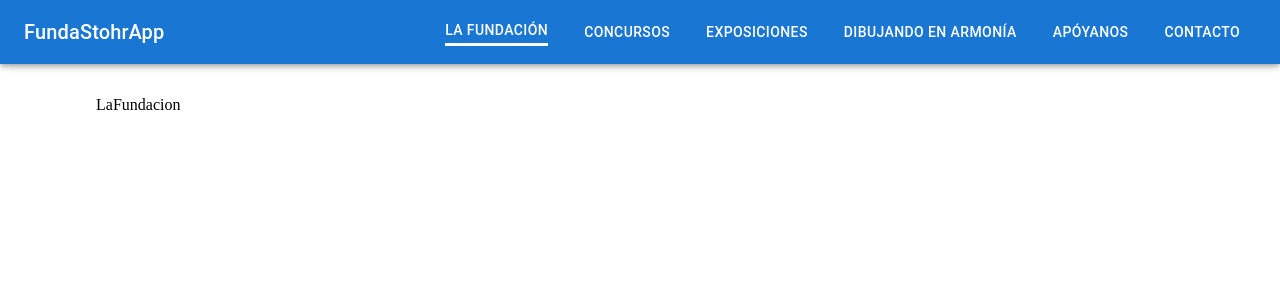
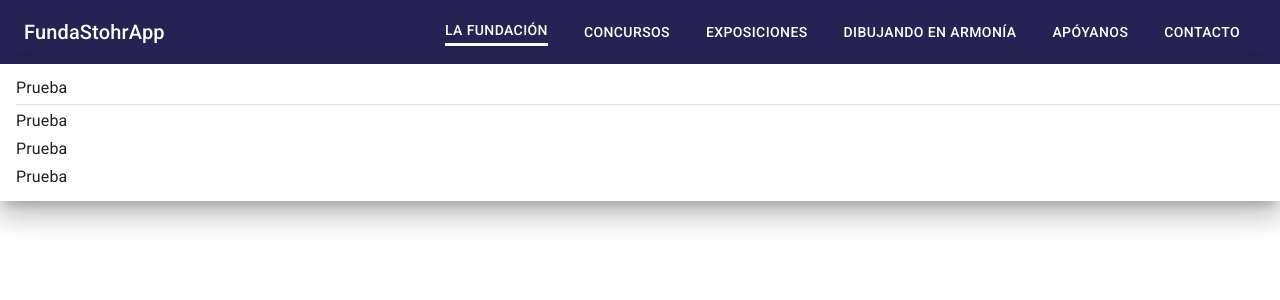
Before and after one commit to LuisGil11/FundaStohrWebPage, a React (Vite) app: page / in a window 1280 px wide. Both pictures are taken after a click on the button "LA FUNDACIÓN". Shown: the top 300 px of the page. Built offline with nearby package versions, Linux system fonts and the light colour scheme.

Commit message:
drawer sin overlay :)

```diff
--- a/index.html
+++ b/index.html
@@ -5,6 +5,16 @@
     <link rel="icon" type="image/svg+xml" href="/vite.svg" />
     <meta name="viewport" content="width=device-width, initial-scale=1.0" />
     <title>Fundación Carlos Stohr</title>
+    <link rel="preconnect" href="https://fonts.googleapis.com" />
+    <link rel="preconnect" href="https://fonts.gstatic.com" crossorigin />
+    <link
+      rel="stylesheet"
+      href="https://fonts.googleapis.com/css2?family=Roboto:wght@300;400;500;700&display=swap"
+    />
+    <link
+      rel="stylesheet"
+      href="https://fonts.googleapis.com/icon?family=Material+Icons"
+    />
   </head>
   <body>
     <div id="root"></div>
--- a/package.json
+++ b/package.json
@@ -14,9 +14,11 @@
     "@emotion/styled": "^11.11.0",
     "@mui/icons-material": "^5.15.10",
     "@mui/material": "^5.15.10",
+    "@reduxjs/toolkit": "^2.2.1",
     "animate.css": "^4.1.1",
     "react": "^18.2.0",
     "react-dom": "^18.2.0",
+    "react-redux": "^9.1.0",
     "react-router-dom": "^6.22.0"
   },
   "devDependencies": {
--- a/src/StohrApp.jsx
+++ b/src/StohrApp.jsx
@@ -1,11 +1,14 @@
 import React from "react";
 import { AppRouter } from "./router/AppRouter";
 import { FundaStohrLayout } from "./fundaStohr/layout/FundaStohrLayout";
+import { AppTheme } from "./theme/AppTheme";
 
 export const StohrApp = () => {
   return (
-    <FundaStohrLayout>
-      <AppRouter />
-    </FundaStohrLayout>
+    <AppTheme>
+      <FundaStohrLayout>
+        <AppRouter />
+      </FundaStohrLayout>
+    </AppTheme>
   );
 };
--- a/src/fundaStohr/components/Navbar.jsx
+++ b/src/fundaStohr/components/Navbar.jsx
@@ -8,10 +8,15 @@ import {
   Typography,
 } from "@mui/material";
 import { NavLink as RouterLink } from "react-router-dom";
-import React from "react";
+import React, { useState } from "react";
+import { useDispatch } from "react-redux";
+import { closeDrawer, openDrawer } from "../../store/slices/drawerSlice";
 
 export const Navbar = ({ drawerWith = 240 }) => {
+  const dispatch = useDispatch();
+
   return (
+    <>
       <AppBar
         position="fixed"
         sx={{
@@ -41,13 +46,20 @@ export const Navbar = ({ drawerWith = 240 }) => {
               La Fundación
             </Button> */}
 
-            <Button variant="p" component="div">
+              <Button
+                variant="p"
+                component="div"
+                onMouseOver={() => dispatch(openDrawer())}
+              >
                 <Link
                   component={RouterLink}
                   color="inherit"
                   to="/la-fundacion"
                   underline="none"
-                sx={{ "&.active": { borderBottom: 3, borderColor: "white" } }}
+                  sx={{
+                    "&.active": { borderBottom: 3, borderColor: "white" },
+                  }}
+                  on
                 >
                   La Fundación
                 </Link>
@@ -116,5 +128,6 @@ export const Navbar = ({ drawerWith = 240 }) => {
           </Grid>
         </Toolbar>
       </AppBar>
+    </>
   );
 };
--- a/src/fundaStohr/components/OnHoverDrawer.jsx
+++ b/src/fundaStohr/components/OnHoverDrawer.jsx
@@ -4,31 +4,53 @@ import {
   Drawer,
   Grid,
   List,
-  ListItem,
   ListItemText,
+  Toolbar,
 } from "@mui/material";
 import React from "react";
+import { useDispatch, useSelector } from "react-redux";
+import { closeDrawer } from "../../store/slices/drawerSlice";
 
 export const OnHoverDrawer = () => {
+  const { toggle } = useSelector((state) => state.drawer);
+  const dispatch = useDispatch();
+
   return (
-    <>
-      <Button>
-        <Drawer anchor="top">
-          <Grid
-            container
-            rowSpacing={1}
-            columnSpacing={{ xs: 1, sm: 2, md: 3 }}
+    <Drawer
+      component="div"
+      ModalProps={{
+        slots: { backdrop: "div" },
+        slotProps: {
+          root: {
+            style: {
+              position: "absolute",
+              top: "unset",
+              bottom: "unset",
+              left: "unset",
+              right: "unset",
+            },
+          },
+        },
+      }}
+      PaperProps={{
+        sx: {
+          width: "100%",
+          marginTop: 8,
+          textAlign: "left",
+        },
+      }}
+      anchor="top"
+      open={toggle}
     >
-            <List>
+      <div onMouseLeave={() => dispatch(closeDrawer())}>
+        <List sx={{ marginLeft: 2 }}>
           <ListItemText primary={"Prueba"} />
           <Divider />
           <ListItemText primary={"Prueba"} />
           <ListItemText primary={"Prueba"} />
           <ListItemText primary={"Prueba"} />
         </List>
-          </Grid>
+      </div>
     </Drawer>
-      </Button>
-    </>
   );
 };
--- a/src/main.jsx
+++ b/src/main.jsx
@@ -3,11 +3,15 @@ import ReactDOM from "react-dom/client";
 import "./index.css";
 import { StohrApp } from "./StohrApp";
 import { BrowserRouter } from "react-router-dom";
+import { Provider } from "react-redux";
+import { store } from "./store/store";
 
 ReactDOM.createRoot(document.getElementById("root")).render(
   <React.StrictMode>
-    <BrowserRouter>
-      <StohrApp />
-    </BrowserRouter>
+    <Provider store={store}>
+      <BrowserRouter>
+        <StohrApp />
+      </BrowserRouter>
+    </Provider>
   </React.StrictMode>
 );
--- /dev/null
+++ b/src/store/slices/drawerSlice.js
@@ -0,0 +1,22 @@
+import { createSlice } from "@reduxjs/toolkit";
+
+const initialState = {
+  toggle: false,
+};
+
+export const drawerSlice = createSlice({
+  name: "drawerSlice",
+  initialState,
+  reducers: {
+    openDrawer: (state) => {
+      console.log("entro");
+      state.toggle = true;
+    },
+    closeDrawer: (state) => {
+      console.log("salio");
+      state.toggle = false;
+    },
+  },
+});
+
+export const { openDrawer, closeDrawer } = drawerSlice.actions;
--- /dev/null
+++ b/src/store/store.js
@@ -0,0 +1,8 @@
+import { configureStore } from "@reduxjs/toolkit";
+import { drawerSlice } from "./slices/drawerSlice";
+
+export const store = configureStore({
+  reducer: {
+    drawer: drawerSlice.reducer,
+  },
+});
--- /dev/null
+++ b/src/theme/AppTheme.jsx
@@ -0,0 +1,13 @@
+import { ThemeProvider } from "@emotion/react";
+import { CssBaseline } from "@mui/material";
+import React from "react";
+import { mainTheme } from "./mainTheme";
+
+export const AppTheme = ({ children }) => {
+  return (
+    <ThemeProvider theme={mainTheme}>
+      <CssBaseline />
+      {children}
+    </ThemeProvider>
+  );
+};
--- /dev/null
+++ b/src/theme/mainTheme.js
@@ -0,0 +1,18 @@
+import { createTheme } from "@mui/material";
+import { red } from "@mui/material/colors";
+import { useDispatch } from "react-redux";
+
+export const mainTheme = createTheme({
+  palette: {
+    primary: {
+      main: "#262254",
+    },
+    secondary: {
+      main: "#543884",
+    },
+    error: {
+      main: red.A400,
+    },
+  },
+  components: {},
+});
```
Also changed, not shown: 1 other file (tests, documents, lock files or other folders). Lines whose indentation alone changed are shown as unchanged.
